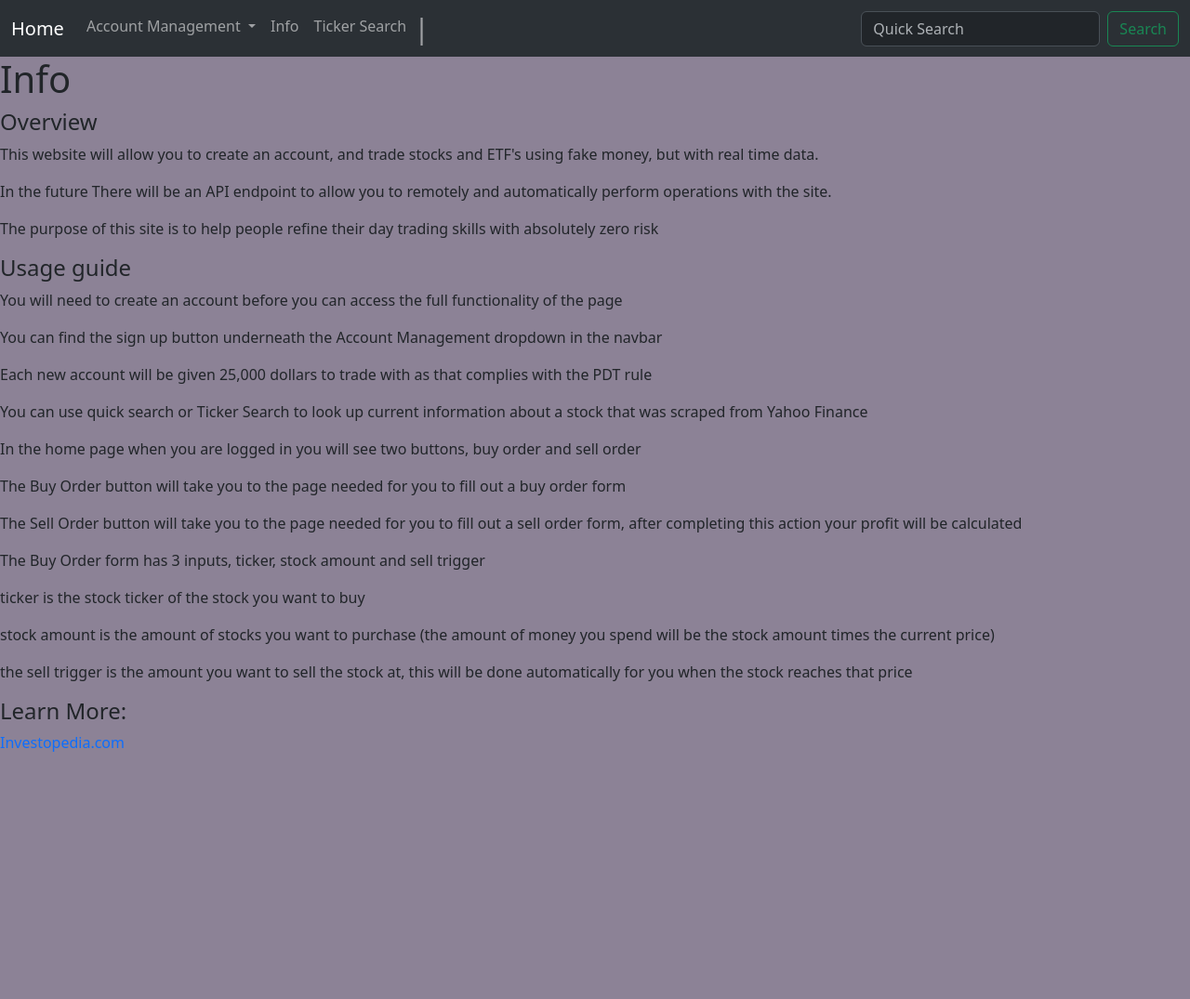
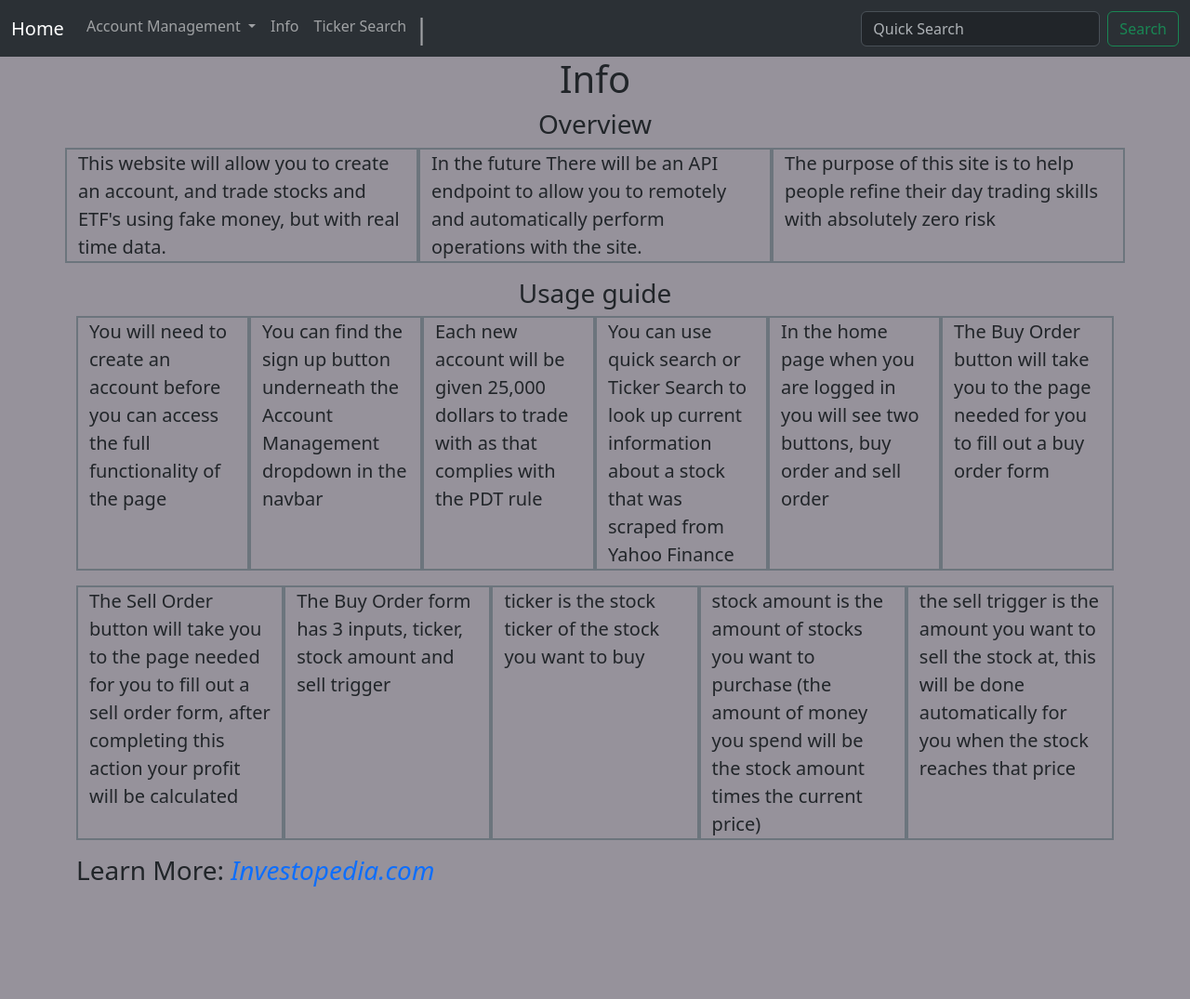
Before and after one commit to 33QWERTY33/DayTradingSim, a Django app: page /info/ in a window 1280 px wide. Shown: the whole page at 93% size. Before the commit the page ends 924 px from the top, so only its background shows below. Run offline with Django 5.2, Linux system fonts and the light colour scheme.

Commit message:
finished styling the info page

```diff
--- a/TradingSim/static/styles/general.css
+++ b/TradingSim/static/styles/general.css
@@ -1,5 +1,5 @@
 body {
-    background-color: #8c8296
+    background-color: #96929b
 }
 
 a {
--- a/TradingSim/templates/info.html
+++ b/TradingSim/templates/info.html
@@ -5,26 +5,40 @@
 {% endblock title %}
 
 {% block content %}
-    <h1>Info</h1>
 
-    <h4>Overview</h4>
-        <p>This website will allow you to create an account, and trade stocks and ETF's using fake money, but with real time data.</p>
-        <p>In the future There will be an API endpoint to allow you to remotely and automatically perform operations with the site.</p>
-        <p>The purpose of this site is to help people refine their day trading skills with absolutely zero risk</p>
+<div class="container">
+    <div class="d-flex justify-content-center">
+        <h1>Info</h1>
+    </div>
+    <div class="d-flex justify-content-center">
+        <h3>Overview</h3>
+    </div>
+    <div class="d-flex row justify-content-center">
+        <p class="col border border-2 border-secondary fs-5">This website will allow you to create an account, and trade stocks and ETF's using fake money, but with real time data.</p>
+        <p class="col border border-2 border-secondary fs-5">In the future There will be an API endpoint to allow you to remotely and automatically perform operations with the site.</p>
+        <p class="col border border-2 border-secondary fs-5">The purpose of this site is to help people refine their day trading skills with absolutely zero risk</p>
+    </div>
+    <div class="d-flex justify-content-center">
+        <h3>Usage guide</h3>
+    </div>
+    <div class="d-flex row justify-content-center">
+        <div class="row">
+            <p class="col border border-2 border-secondary fs-5">You will need to create an account before you can access the full functionality of the page</p>
+            <p class="col border border-2 border-secondary fs-5">You can find the sign up button underneath the Account Management dropdown in the navbar</p>
+            <p class="col border border-2 border-secondary fs-5">Each new account will be given 25,000 dollars to trade with as that complies with the PDT rule</p>
+            <p class="col border border-2 border-secondary fs-5">You can use quick search or Ticker Search to look up current information about a stock that was scraped from Yahoo Finance</p>
+            <p class="col border border-2 border-secondary fs-5">In the home page when you are logged in you will see two buttons, buy order and sell order</p>
+            <p class="col border border-2 border-secondary fs-5">The Buy Order button will take you to the page needed for you to fill out a buy order form</p>
+        </div>
+        <div class="row">
+            <p class="col border border-2 border-secondary fs-5">The Sell Order button will take you to the page needed for you to fill out a sell order form, after completing this action your profit will be calculated</p>
+            <p class="col border border-2 border-secondary fs-5">The Buy Order form has 3 inputs, ticker, stock amount and sell trigger</p>
+            <p class="col border border-2 border-secondary fs-5">ticker is the stock ticker of the stock you want to buy</p>
+            <p class="col border border-2 border-secondary fs-5">stock amount is the amount of stocks you want to purchase (the amount of money you spend will be the stock amount times the current price)</p>
+            <p class="col border border-2 border-secondary fs-5">the sell trigger is the amount you want to sell the stock at, this will be done automatically for you when the stock reaches that price</p>
+        </div>
+    </div>
 
-    <h4>Usage guide</h4>
-        <p>You will need to create an account before you can access the full functionality of the page</p>
-        <p>You can find the sign up button underneath the Account Management dropdown in the navbar</p>
-        <p>Each new account will be given 25,000 dollars to trade with as that complies with the PDT rule</p>
-        <p>You can use quick search or Ticker Search to look up current information about a stock that was scraped from Yahoo Finance</p>
-        <p>In the home page when you are logged in you will see two buttons, buy order and sell order</p>
-        <p>The Buy Order button will take you to the page needed for you to fill out a buy order form</p>
-        <p>The Sell Order button will take you to the page needed for you to fill out a sell order form, after completing this action your profit will be calculated</p>
-        <p>The Buy Order form has 3 inputs, ticker, stock amount and sell trigger</p>
-        <p>ticker is the stock ticker of the stock you want to buy</p>
-        <p>stock amount is the amount of stocks you want to purchase (the amount of money you spend will be the stock amount times the current price)</p>
-        <p>the sell trigger is the amount you want to sell the stock at, this will be done automatically for you when the stock reaches that price</p>
-
-    <h4>Learn More:</h4>
-    <a href="https://www.investopedia.com/">Investopedia.com</a>
+    <h3>Learn More: <i><a href="https://www.investopedia.com/">Investopedia.com</a></i></h3>
+</div>
 {% endblock content %}
```
